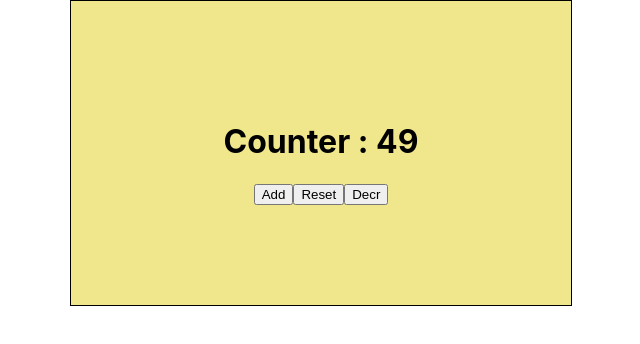
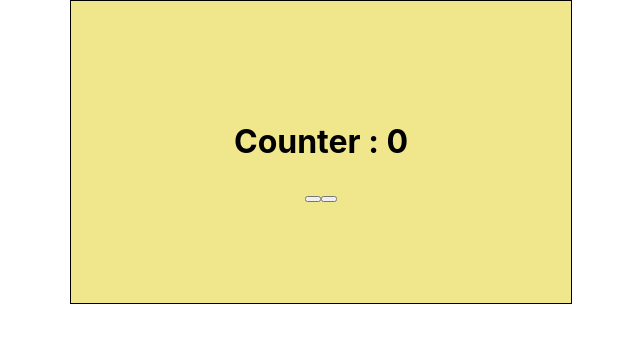
Before and after one commit to Suyashk44/child, a React (Create React App) app: page / in a window 1280 px wide. Shown: the top 344 px of the page, without its empty margins (319-959 px from the left). Built offline with nearby package versions, Linux system fonts and the light colour scheme.

Commit message:
modified

```diff
--- a/src/Counter.js
+++ b/src/Counter.js
@@ -1,44 +1,28 @@
 import React from "react";
+import CustomButton from "./CustomButton";
 import User from "./User";
 
+
 class Counter extends React.Component {
-  constructor(props) {
-    super(props);
+  constructor () {
+    super ()
     this.state = {
-      number: 49,
-    };
+      number : 0,
+    }
   }
 
-  handleIncr = () => {
-    const { number } = this.state;
-    if (number < 50) {
-      this.setState({ number: number + 1 });
-    }
-  };
+  render () {
+    return (
+      <div className = "Counter-Display" id = "counter">
+        <User
+        handleIncr={this.handleIncr}
+        handleDecre={this.handleDecre}
+        handleReset={this.handleReset}
+        number={this.state.number}
+        />
 
-  handleDecre = () => {
-    const { number } = this.state;
-    if (number > 0) {
-      this.setState({ number: number - 1 });
-    }
-  };
-
-  handleReset = () => {
-    this.setState({ number: 0 });
-  };
-
-  render() {
-    return (
-      <div className="Counter-Display" id="counter">
-          <User
-          handleIncr = {this.handleIncr}
-          handleDecre = {this.handleDecre}
-          handleReset = {this.handleReset}
-          number = {this.state.number}
-          />
       </div>
-    );
+    )
   }
 }
-
 export default Counter;
--- a/src/CustomButton.js
+++ b/src/CustomButton.js
@@ -1,43 +1,11 @@
-import React from "react";
-import User from "./User";
+import React from "react"
 
-class CustomButton extends React.Component {
-  constructor(props) {
-    super(props);
-    this.state = {
-      number: 49,
-    };
-  }
-
-  handleIncr = (props) => {
-    const { number } = this.state;
-    if (number < 50) {
-      this.setState({ number: number + 1 });
-    }
-  };
-
-  handleDecre = (props) => {
-    const { number } = this.state;
-    if (number > 0) {
-      this.setState({ number: number - 1 });
-    }
-  };
-
-  handleReset = (props) => {
-    this.setState({ number: 0 });
-  };
-  render() {
-    return (
-      <div>
-        <User
-          handleIncr={this.handleIncr}
-          handleDecre={this.handleDecre}
-          handleReset={this.handleReset}
-          number={this.state.number}
-        />
-      </div>
-    );
-  }
+function CustomButton (props) {
+  return (
+    <button disabled = {props.isDisabled} onClick = {props.onClickHandler}>
+      {props.buttonNmae}
+    </button>
+  )
 }
 
-export default CustomButton;
+export default CustomButton
--- a/src/User.js
+++ b/src/User.js
@@ -1,10 +1,26 @@
 import React from "react";
+import CustomButton from "./CustomButton";
 
 function User(props) {
   return (
     <>
       <h1>Counter : {props.number}</h1>
-      <button
+      <CustomButton
+      buttonName = "Add"
+      onClickHandler = {props.handleIncr}
+      isDisabled = {props.number >= 50 ? true : false}
+      />
+
+      <CustomButton
+      buttonNae = "Reset"
+      onClickHandler = {props.handleReset}
+      />
+
+
+
+
+
+      {/* <button
         disabled={props.number >= 50 ? true : false}
         onClick={props.handleIncr}
       >
@@ -17,8 +33,8 @@ function User(props) {
         disabled={props.number <= 0 ? true : false}
         onClick={props.handleDecre}
       >
-        Decr
-      </button>
+
+      </button> */}
     </>
   );
 }
```
